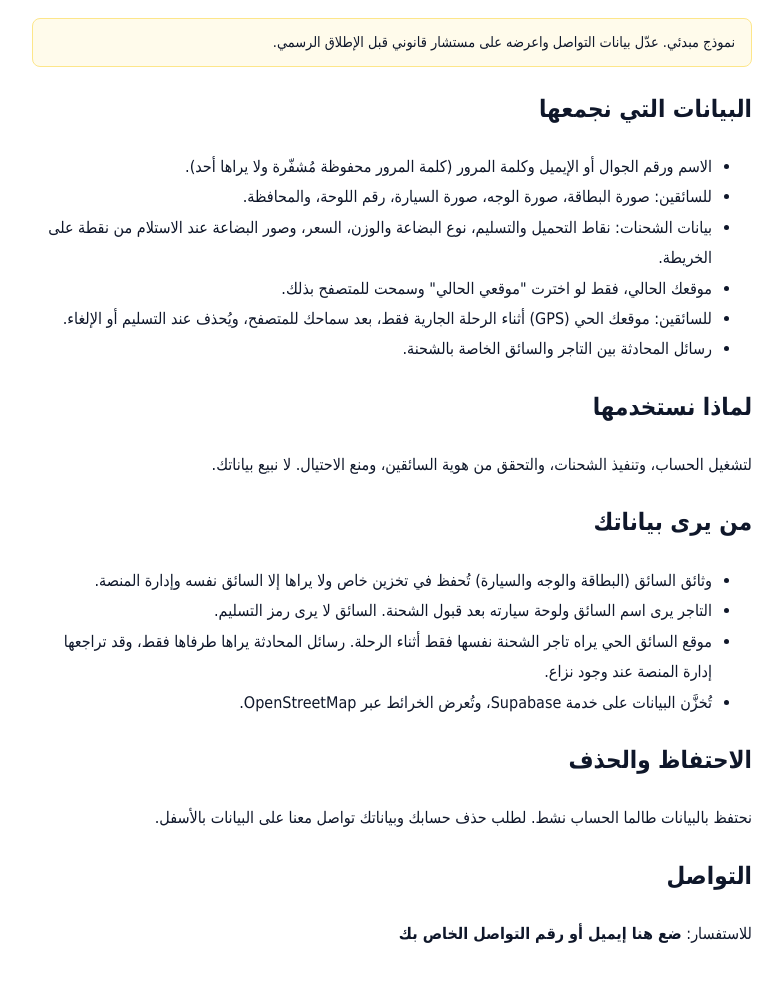
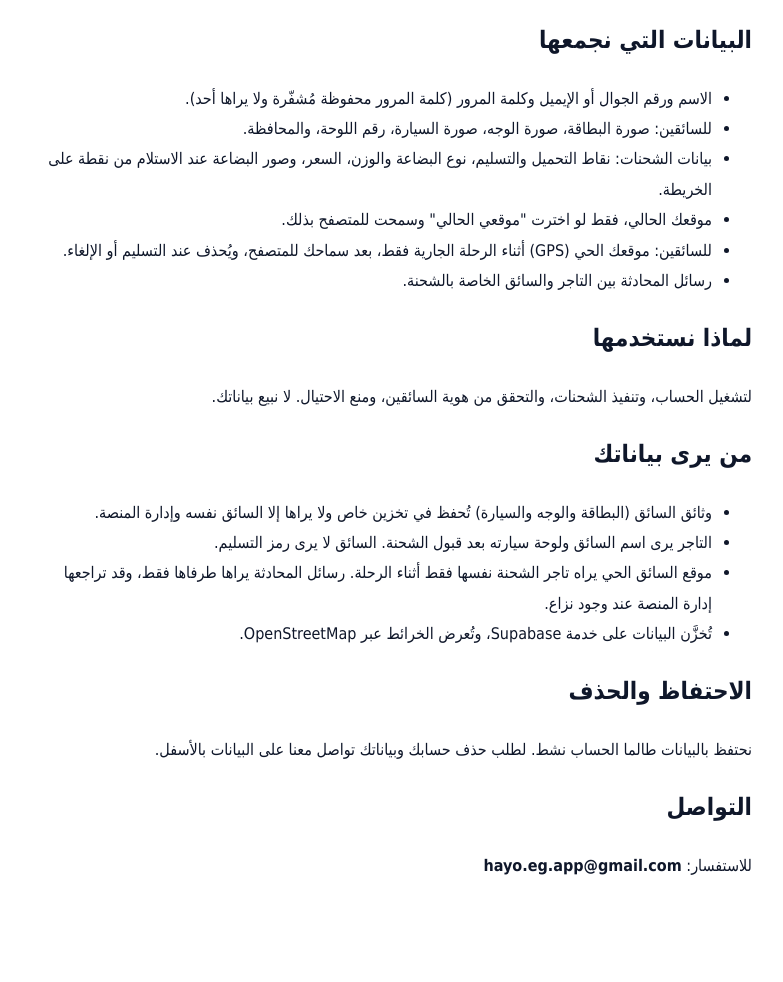
Before and after one commit to hayo-eg/hayo-eg.github.io, a plain HTML site: page privacy.html in a window 1280 px wide. Shown: the part 148-1130 px from the top of the page, without its empty margins (248-1031 px from the left). After the commit the page ends 1061 px from the top, so only its background shows below. Drawn offline with Linux system fonts and the light colour scheme.

Commit message:
Set public contact email

```diff
--- a/privacy.html
+++ b/privacy.html
@@ -4,7 +4,6 @@
 <style>body{font-family:Tahoma,Arial,sans-serif;max-width:720px;margin:2rem auto;padding:0 1rem;line-height:1.9;color:#0f172a}h1,h2{color:#0f172a}a{color:#ea580c}.note{background:#fffbeb;border:1px solid #fde68a;padding:.6rem 1rem;border-radius:8px;font-size:.9rem}</style></head><body>
 <p><a href="index.html">← الرجوع للموقع</a></p>
 <h1>سياسة الخصوصية</h1>
-<p class="note">نموذج مبدئي. عدّل بيانات التواصل واعرضه على مستشار قانوني قبل الإطلاق الرسمي.</p>
 <h2>البيانات التي نجمعها</h2>
 <ul>
 <li>الاسم ورقم الجوال أو الإيميل وكلمة المرور (كلمة المرور محفوظة مُشفّرة ولا يراها أحد).</li>
@@ -26,5 +25,5 @@
 <h2>الاحتفاظ والحذف</h2>
 <p>نحتفظ بالبيانات طالما الحساب نشط. لطلب حذف حسابك وبياناتك تواصل معنا على البيانات بالأسفل.</p>
 <h2>التواصل</h2>
-<p>للاستفسار: <strong>ضع هنا إيميل أو رقم التواصل الخاص بك</strong></p>
+<p>للاستفسار: <strong dir="ltr">hayo.eg.app@gmail.com</strong></p>
 </body></html>
```
